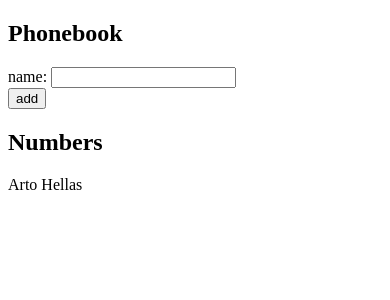
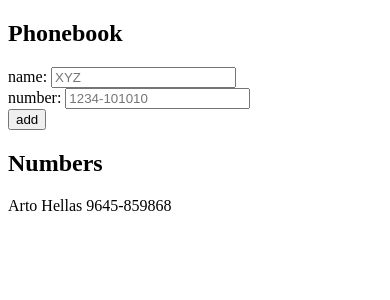
Before and after one commit to Akki-net/React_PhoneBook, a React (Create React App) app: page / in a window 390 px wide. Shown: the top 300 px of the page. Built offline with nearby package versions, Linux system fonts and the light colour scheme.

Commit message:
Add phone numbers to the phone book

```diff
--- a/src/App.js
+++ b/src/App.js
@@ -2,13 +2,23 @@ import React, { useState } from 'react'
 
 const App = () => {
   const [ persons, setPersons ] = useState([
-    { name: 'Arto Hellas'}
+    { name: 'Arto Hellas',
+      number: '9645-859868'
+  }
   ]);
   const [ newName, setNewName ] = useState('');
+  const [ newNumber, setNewNumber ] = useState('');
 
   const changeHandler = (Event) => {
-    let name = Event.target.value;
-    setNewName(name);
+    let nam = Event.target.name;
+    let val = Event.target.value;
+    if(nam === "pName"){
+      setNewName(val);
+    }
+    else{
+      setNewNumber(val);
+    }
+
   };
 
   const submitHandler = Event => {
@@ -28,10 +38,12 @@ const App = () => {
     }
 
     const newPerson = {
-      name: newName
+      name: newName,
+      number: newNumber
     };
     setPersons(persons.concat(newPerson));
     setNewName('');
+    setNewNumber('');
   };
 
   return (
@@ -39,14 +51,17 @@ const App = () => {
       <h2>Phonebook</h2>
       <form onSubmit={submitHandler}>
         <div>
-          name: <input onChange={changeHandler} value={newName} />
+          name: <input onChange={changeHandler} placeholder="XYZ " name="pName" value={newName} />
+        </div>
+        <div>
+          number: <input  pattern="[0-9]{4}-[0-9]{6}" placeholder="1234-101010" maxLength="11" name="pNumber" value={newNumber} onChange={changeHandler} />
         </div>
         <div>
           <button type="submit">add</button>
         </div>
       </form>
       <h2>Numbers</h2>
-      {persons.map(p => <p key={p.name}> {p.name} </p>)}
+      {persons.map(p => <p key={p.name}> {p.name}   {p.number} </p>)}
     </div>
   )
 }
```
